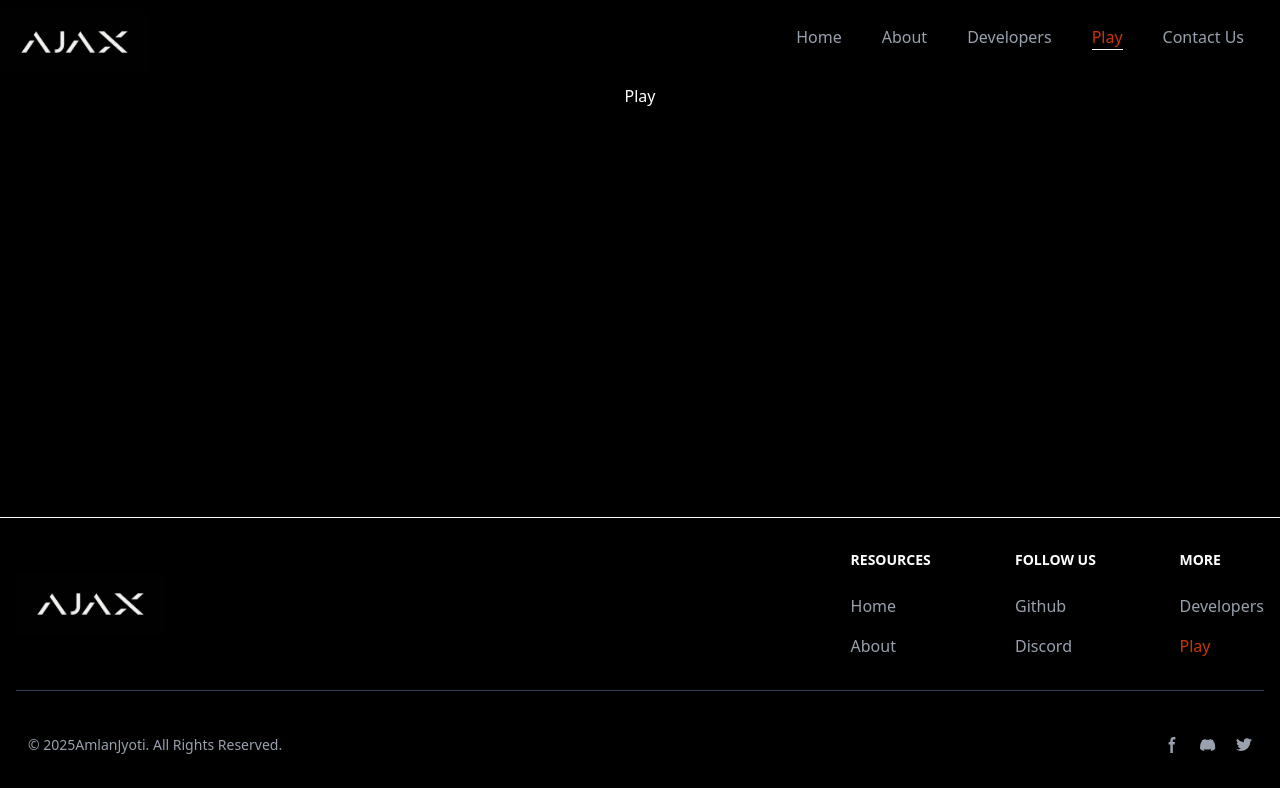
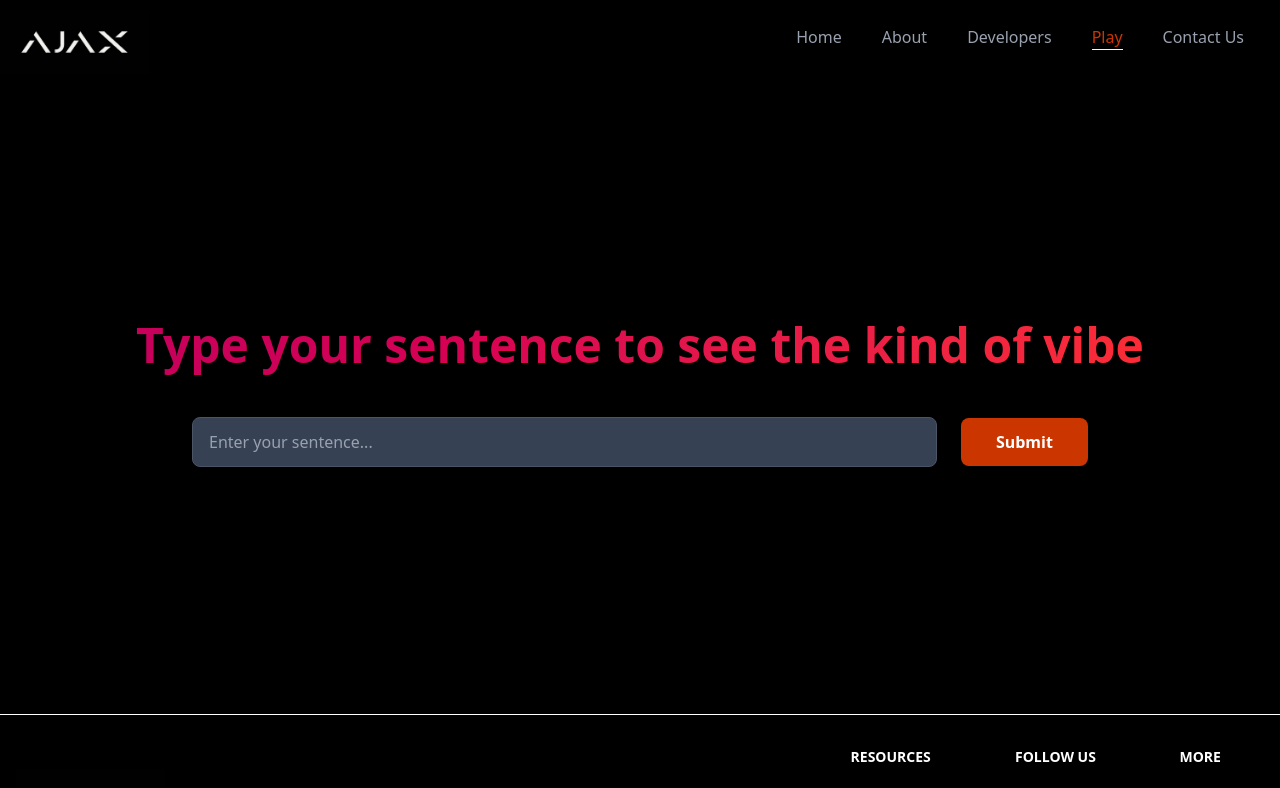
Before and after one commit to amlanjyoti8704/ismProjectFrontEnd, a React (Vite) app: page /play in a window 1280 px wide. Shown: the top 788 px of the page. Built offline with nearby package versions, Linux system fonts and the light colour scheme.

Commit message:
Added play section functionalities
added some design, designed play section, removed old members from developers team

```diff
--- /dev/null
+++ b/src/Components/CurvedLine/CurvedLine.jsx
@@ -0,0 +1,19 @@
+import React from "react";
+
+const CurvedLine = () => {
+  return (
+    <div className="relative w-full h-[100px] bg-black overflow-hidden">
+      <svg className="absolute top-0 left-0 w-full h-full" viewBox="0 0 1440 100" xmlns="http://www.w3.org/2000/svg">
+        <defs>
+          <linearGradient id="curveGradient" x1="0%" y1="0%" x2="100%" y2="0%">
+            <stop offset="0%" stopColor="#1e3a8a" /> {/* Dark Blue */}
+            <stop offset="100%" stopColor="#dc2626" /> {/* Red */}
+          </linearGradient>
+        </defs>
+        <path d="M0,80 C480,120 960,40 1440,80 L1440,100 L0,100 Z" fill="url(#curveGradient)" />
+      </svg>
+    </div>
+  );
+};
+
+export default CurvedLine;
--- a/src/Components/Developers/DD.jsx
+++ b/src/Components/Developers/DD.jsx
@@ -19,30 +19,30 @@ const developers = [
         instagram: "https://www.instagram.com/amlan._.jyoti/",
         description: `I’m Amlan Jyoti, a passionate software developer with a deep interest in AI and Machine Learning. I constantly learn and innovate, exploring diverse projects to harness technology for meaningful impact.`
       },
-      {
-        name: "Abhas Singh",
-        role: "Backend Developer",
-        img: "../src/assets/image copy.png",
-        linkedin: "https://www.linkedin.com/in/manoj-kumar-1a3765254/",
-        instagram: "https://www.instagram.com/infinite_realm_?igsh=dW5jZHdsZzV0ZG12",
-        description: `I’m Abhas Singh, a passionate software developer with a deep interest in AI and Machine Learning. I constantly learn and innovate, exploring diverse projects to harness technology for meaningful impact.`
-      },
-      {
-        name: "Yash Shekhar",
-        role: "UI-UX Designer",
-        img: "../src/assets/image copy.png",
-        linkedin: "https://www.linkedin.com/in/manoj-kumar-1a3765254/",
-        instagram: "https://www.instagram.com/infinite_realm_?igsh=dW5jZHdsZzV0ZG12",
-        description: `I’m Yash Shekhar, a passionate software developer with a deep interest in AI and Machine Learning. I constantly learn and innovate, exploring diverse projects to harness technology for meaningful impact.`
-      },
-      {
-        name: "Shubham Raj Verma",
-        role: "Backend Developer",
-        img: "../src/assets/image copy.png",
-        linkedin: "https://www.linkedin.com/in/manoj-kumar-1a3765254/",
-        instagram: "https://www.instagram.com/infinite_realm_?igsh=dW5jZHdsZzV0ZG12",
-        description: `I’m Shubham Raj Verma, a passionate software developer with a deep interest in AI and Machine Learning. I constantly learn and innovate, exploring diverse projects to harness technology for meaningful impact.`
-      },
+      // {
+      //   name: "Abhas Singh",
+      //   role: "Backend Developer",
+      //   img: "../src/assets/image copy.png",
+      //   linkedin: "https://www.linkedin.com/in/manoj-kumar-1a3765254/",
+      //   instagram: "https://www.instagram.com/infinite_realm_?igsh=dW5jZHdsZzV0ZG12",
+      //   description: `I’m Abhas Singh, a passionate software developer with a deep interest in AI and Machine Learning. I constantly learn and innovate, exploring diverse projects to harness technology for meaningful impact.`
+      // },
+      // {
+      //   name: "Yash Shekhar",
+      //   role: "UI-UX Designer",
+      //   img: "../src/assets/image copy.png",
+      //   linkedin: "https://www.linkedin.com/in/manoj-kumar-1a3765254/",
+      //   instagram: "https://www.instagram.com/infinite_realm_?igsh=dW5jZHdsZzV0ZG12",
+      //   description: `I’m Yash Shekhar, a passionate software developer with a deep interest in AI and Machine Learning. I constantly learn and innovate, exploring diverse projects to harness technology for meaningful impact.`
+      // },
+      // {
+      //   name: "Shubham Raj Verma",
+      //   role: "Backend Developer",
+      //   img: "../src/assets/image copy.png",
+      //   linkedin: "https://www.linkedin.com/in/manoj-kumar-1a3765254/",
+      //   instagram: "https://www.instagram.com/infinite_realm_?igsh=dW5jZHdsZzV0ZG12",
+      //   description: `I’m Shubham Raj Verma, a passionate software developer with a deep interest in AI and Machine Learning. I constantly learn and innovate, exploring diverse projects to harness technology for meaningful impact.`
+      // },
   ]
 
 export default function DevelopersPage() {
@@ -67,8 +67,9 @@ export default function DevelopersPage() {
         </h1>
 
         {/* Developer Cards */}
-        <div className="relative z-10 max-w-7xl w-full">
-          <div className="grid grid-cols-1 sm:grid-cols-2 lg:grid-cols-3 xl:grid-cols-4 gap-8 place-items-center">
+        <div className="relative z-10 max-w-7xl w-full mx-auto px-4">
+          {/* <div className="grid grid-cols-1 sm:grid-cols-2 lg:grid-cols-3 xl:grid-cols-4 gap-8 justify-items-center"> */}
+          <div className="flex flex-wrap justify-center gap-8 max-w-7xl w-full mx-auto px-4">
             {developers.map((dev, index) => (
               <div
                 key={index}
--- a/src/Components/Footer/Footer.jsx
+++ b/src/Components/Footer/Footer.jsx
@@ -36,7 +36,7 @@ const Footer = () => {
                     <h2 className="mb-6 text-sm font-semibold text-white uppercase">Follow us</h2>
                     <ul className="text-gray-400 font-medium">
                         <li className="mb-4">
-                            <NavLink to="https://github.com/amlanjyoti8704" target="_blank" className={({isActive})=> `${isActive ? "text-orange-700" : "text-gray-400"} hover:underline hover:text-orange-700` } >
+                            <NavLink to="https://github.com/sahasranshuu/Hackfest-Event-Sentiment-Analysis" target="_blank" className={({isActive})=> `${isActive ? "text-orange-700" : "text-gray-400"} hover:underline hover:text-orange-700` } >
                                 Github
                             </NavLink>
                         </li>
--- a/src/Components/Home/Home.jsx
+++ b/src/Components/Home/Home.jsx
@@ -1,5 +1,6 @@
 import React from 'react'
 import Design from '../../Spline/Design.jsx'
+import CurvedLine from '../CurvedLine/CurvedLine.jsx'
 
 function Home() {
     return (
@@ -32,6 +33,7 @@ function Home() {
 
             </div>
             </section>
+            <CurvedLine />
             <div>
                 <h1 className='text-center text-3xl font-bold mt-10'>
                     <span className='bg-gradient-to-r from-pink-700 to-red-500 text-transparent bg-clip-text'>
--- a/src/Components/Play/Play.jsx
+++ b/src/Components/Play/Play.jsx
@@ -1,11 +1,68 @@
-import React from 'react'
+import React, { useState } from 'react';
 
 function Play() {
-    return (
-        <>
-            <h1 className='text-center'>Play</h1>
-        </>
-    )
+  const [inputText, setInputText] = useState('');
+  const [sentiment, setSentiment] = useState(null);
+  const [loading, setLoading] = useState(false);
+
+  const handleSubmit = async () => {
+    if (!inputText) return;
+    setLoading(true);
+
+    try {
+      const res = await fetch('http://localhost:5000/sentiment', { // Replace with your actual endpoint
+        method: 'POST',
+        headers: {
+          'Content-Type': 'application/json',
+        },
+        body: JSON.stringify({ text: inputText }),
+      });
+
+      const data = await res.json();
+      setSentiment(data.sentiment); // e.g., "positive" or "negative"
+    } catch (err) {
+      console.error(err);
+      setSentiment("Error analyzing sentiment.");
+    } finally {
+      setLoading(false);
+    }
+  };
+
+  return (
+    <div className="min-h-screen md:min-h-[70vh] flex flex-col justify-center items-center bg-black px-4 py-10 md:mt-[30px] md:mb-[40px]">
+      <h1 className="px-5 text-3xl md:text-4xl lg:text-5xl font-bold text-center mb-12">
+        <span className="bg-gradient-to-r from-pink-700 to-red-500 bg-clip-text text-transparent">
+          Type your sentence to see the kind of vibe
+        </span>
+      </h1>
+
+      <div className="w-[80vw] sm:w-[70vw] lg:w-full max-w-4xl flex flex-col md:flex-row gap-4 md:gap-6 items-center">
+        <input
+          type="text"
+          placeholder="Enter your sentence..."
+          value={inputText}
+          onChange={(e) => setInputText(e.target.value)}
+          className="w-full py-3 px-4 rounded-lg bg-gray-700 border border-gray-600 text-white font-medium placeholder-gray-400 focus:outline-none focus:ring-2 focus:ring-orange-500 transition duration-300"
+        />
+        <button
+          onClick={handleSubmit}
+          disabled={loading}
+          className="w-full md:w-36 py-3 px-6 bg-orange-700 text-white font-semibold rounded-lg hover:bg-orange-600 transition duration-300"
+        >
+          {loading ? 'Analyzing...' : 'Submit'}
+        </button>
+      </div>
+
+      {sentiment && (
+        <div className="mt-8 text-white text-xl">
+          Sentiment:{" "}
+          <span className={`font-bold ${sentiment === 'positive' ? 'text-green-400' : 'text-red-400'}`}>
+            {sentiment}
+          </span>
+        </div>
+      )}
+    </div>
+  );
 }
 
-export default Play
+export default Play;
```
